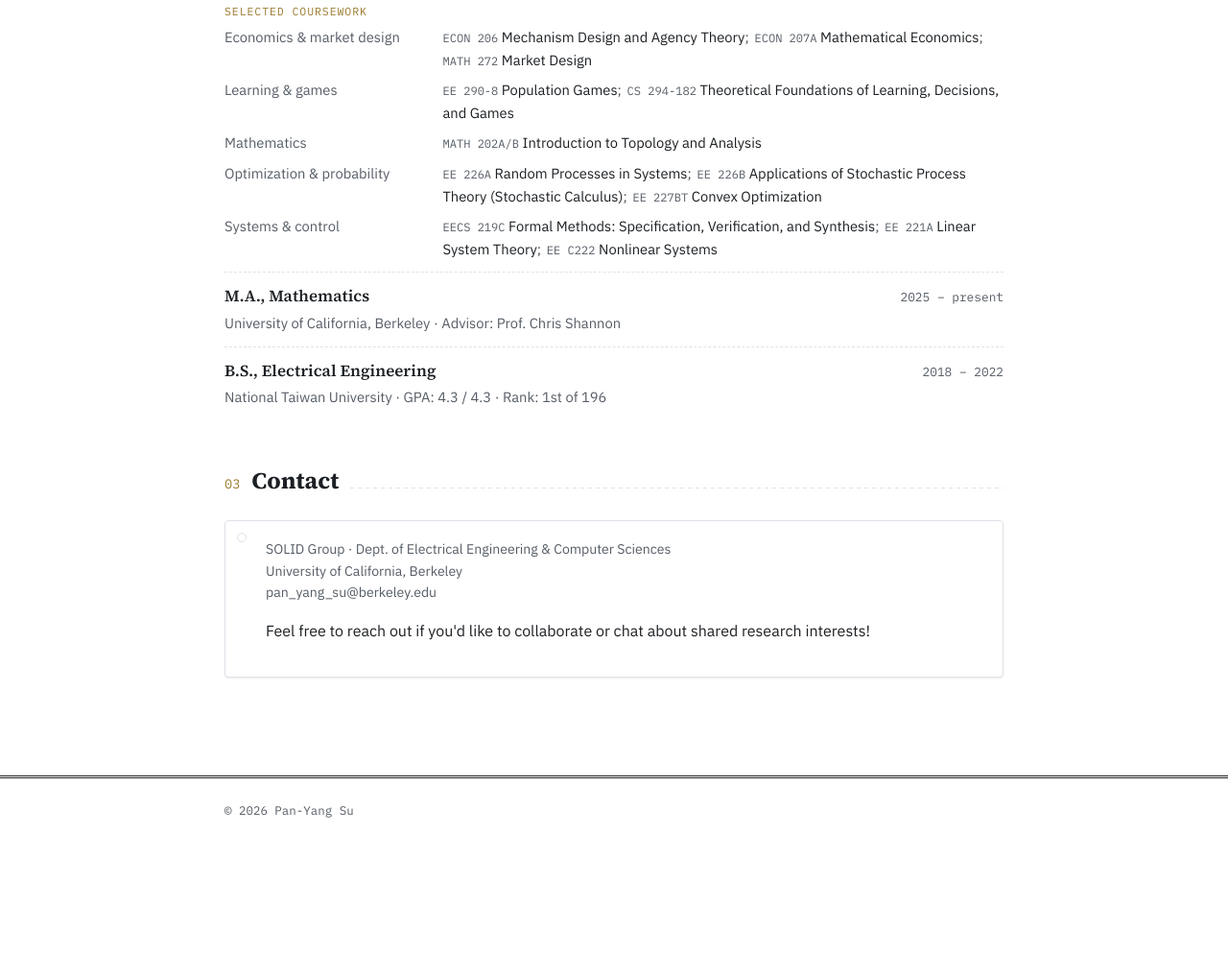
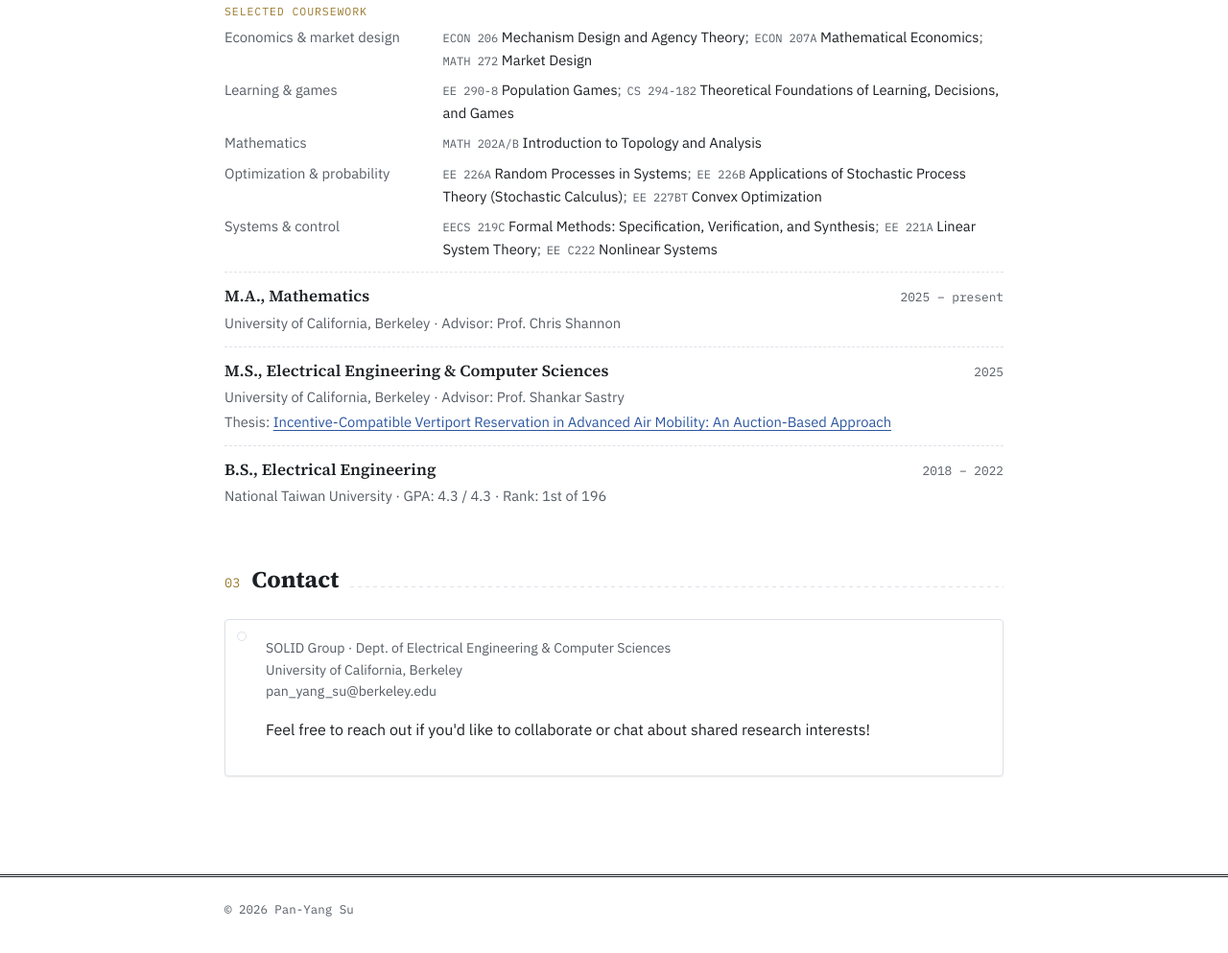
Before and after one commit to Pan-Yang-Su/Pan-Yang-Su.github.io, a plain HTML site: page index.html in a window 1280 px wide. Shown: the part 1237-2230 px from the top of the page at 96% size. Before the commit the page ends 2132 px from the top, so only its background shows below. Drawn offline with Linux system fonts and the light colour scheme.

Commit message:
Update index.html

```diff
--- a/index.html
+++ b/index.html
@@ -140,6 +140,14 @@
         </li>
         <li class="entry">
           <div class="entry-head">
+            <strong>M.S., Electrical Engineering &amp; Computer Sciences</strong>
+            <span class="entry-date">2025</span>
+          </div>
+          <div class="entry-sub">University of California, Berkeley · Advisor: Prof. Shankar Sastry</div>
+          <div class="entry-sub">Thesis: <a href="https://www2.eecs.berkeley.edu/Pubs/TechRpts/2025/EECS-2025-12.html" target="_blank" rel="noopener">Incentive-Compatible Vertiport Reservation in Advanced Air Mobility: An Auction-Based Approach</a></div>
+        </li>
+        <li class="entry">
+          <div class="entry-head">
             <strong>B.S., Electrical Engineering</strong>
             <span class="entry-date">2018 – 2022</span>
           </div>
```
